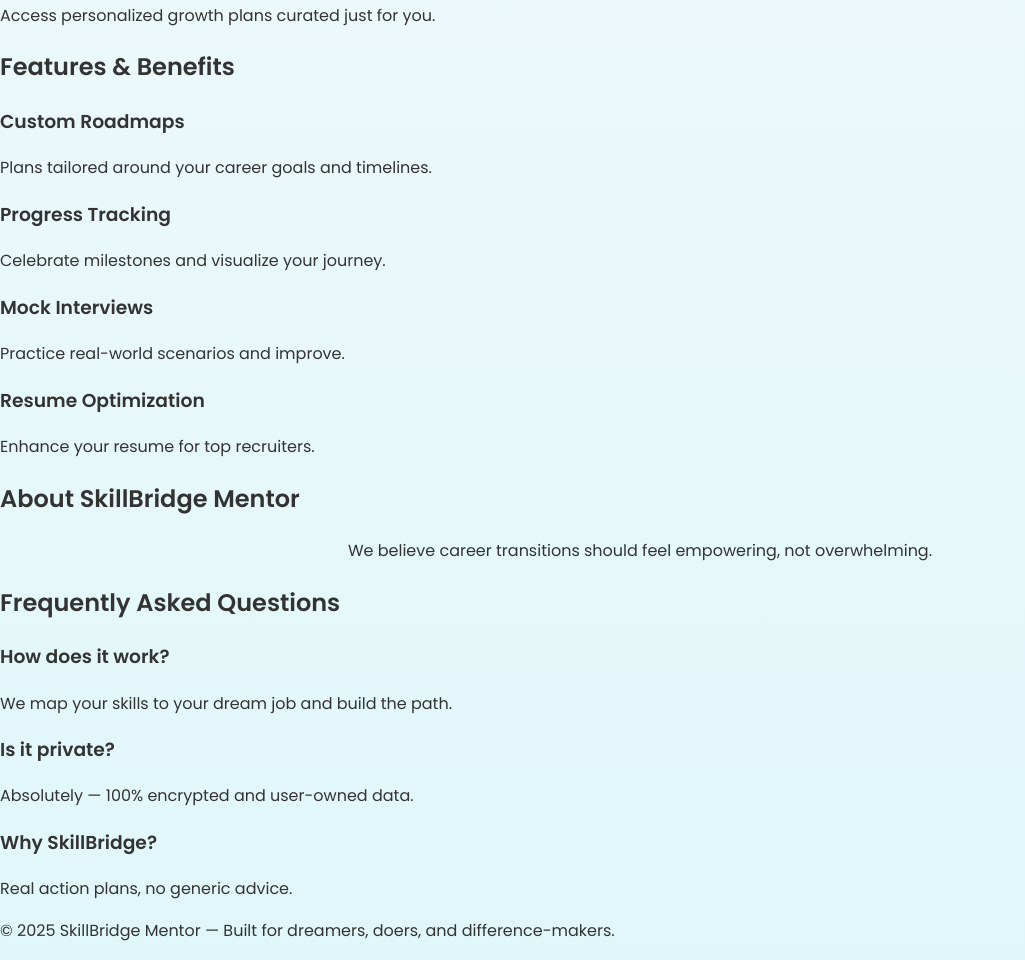
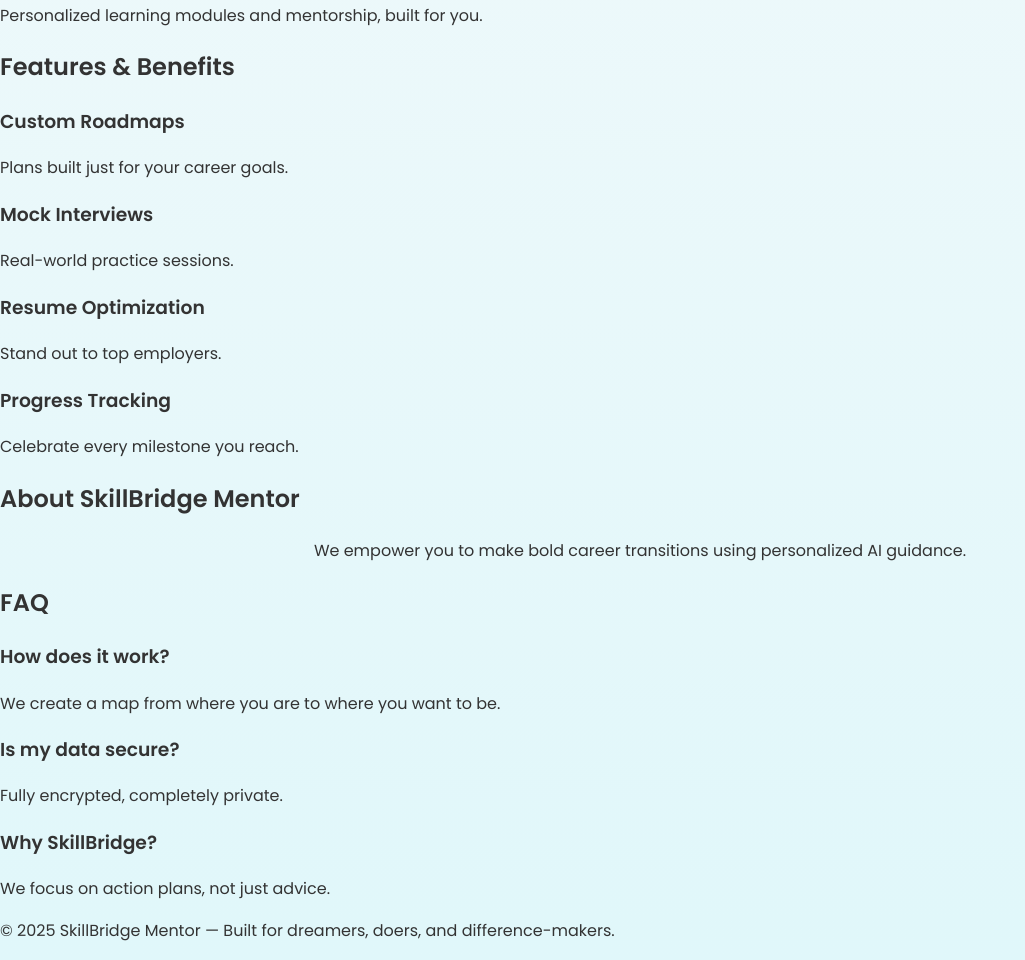
Before and after one commit to jimspi/skillbridge_mentor, a plain HTML site: page index.html in a window 1280 px wide. Shown: the part 1041-2001 px from the top of the page, without its empty margins (0-1025 px from the left). Drawn offline with Linux system fonts and the light colour scheme.

Commit message:
Update index.html

```diff
--- a/index.html
+++ b/index.html
@@ -1,34 +1,35 @@
-
 <!DOCTYPE html>
 <html lang="en">
 <head>
-<meta charset="UTF-8">
-<meta name="viewport" content="width=device-width, initial-scale=1">
-<title>SkillBridge Mentor</title>
-<link href="https://fonts.googleapis.com/css2?family=Poppins:wght@400;600&display=swap" rel="stylesheet">
-<link rel="stylesheet" href="css/style.css">
+  <meta charset="UTF-8">
+  <meta name="viewport" content="width=device-width, initial-scale=1">
+  <title>SkillBridge Mentor</title>
+  <link href="https://fonts.googleapis.com/css2?family=Poppins:wght@400;600&display=swap" rel="stylesheet">
+  <link rel="stylesheet" href="css/style.css">
 </head>
 <body>
+
 <nav>
   <a href="#how-it-works">How It Works</a>
   <a href="#features-benefits">Features</a>
   <a href="#about">About</a>
   <a href="#faq">FAQ</a>
 </nav>
+
 <header>
   <h1>Bridge Your Skills to Your Dream Career</h1>
   <p>Unlock your full potential with a personalized roadmap built just for YOU.</p>
   <a href="#how-it-works" class="cta-button">Get Started</a>
 </header>
 
-<!-- Sections -->
 <section id="how-it-works">
   <h2>How It Works</h2>
   <div class="features">
-    <div class="feature" onclick="showStep('step1')"><h3>Input Your Info</h3><p>Share your role, career goals, and skills. We'll handle the rest.</p></div>
-    <div class="feature" onclick="showStep('step2')"><h3>Skill Gap Analysis</h3><p>We pinpoint the exact skills you need to upgrade for your dream job.</p></div>
-    <div class="feature" onclick="showStep('step3')"><h3>Follow Your Learning Path</h3><p>Get a customized growth roadmap and start building now.</p></div>
+    <div class="feature" onclick="showStep('step1')"><h3>Input Your Info</h3><p>Share your role, career goals, and skills.</p></div>
+    <div class="feature" onclick="showStep('step2')"><h3>Skill Gap Analysis</h3><p>Find out the skills you need to level up.</p></div>
+    <div class="feature" onclick="showStep('step3')"><h3>Follow Your Path</h3><p>Start your customized learning journey.</p></div>
   </div>
+
   <div id="step1" class="how-step">
     <h3>Step 1: Input Your Info</h3>
     <form id="userInfoForm" onsubmit="event.preventDefault(); showStep('step2');">
@@ -42,40 +43,43 @@
       <button type="submit" class="cta-button">Submit Info</button>
     </form>
   </div>
+
   <div id="step2" class="how-step"></div>
+
   <div id="step3" class="how-step">
     <h3>Step 3: Follow Your Learning Path</h3>
-    <p>Access personalized growth plans curated just for you.</p>
+    <p>Personalized learning modules and mentorship, built for you.</p>
   </div>
 </section>
 
 <section id="features-benefits">
   <h2>Features & Benefits</h2>
   <div class="features">
-    <div class="feature"><h3>Custom Roadmaps</h3><p>Plans tailored around your career goals and timelines.</p></div>
-    <div class="feature"><h3>Progress Tracking</h3><p>Celebrate milestones and visualize your journey.</p></div>
-    <div class="feature"><h3>Mock Interviews</h3><p>Practice real-world scenarios and improve.</p></div>
-    <div class="feature"><h3>Resume Optimization</h3><p>Enhance your resume for top recruiters.</p></div>
+    <div class="feature"><h3>Custom Roadmaps</h3><p>Plans built just for your career goals.</p></div>
+    <div class="feature"><h3>Mock Interviews</h3><p>Real-world practice sessions.</p></div>
+    <div class="feature"><h3>Resume Optimization</h3><p>Stand out to top employers.</p></div>
+    <div class="feature"><h3>Progress Tracking</h3><p>Celebrate every milestone you reach.</p></div>
   </div>
 </section>
 
 <section id="about">
   <h2>About SkillBridge Mentor</h2>
-  <p style="text-align:center;max-width:700px;margin:auto;">We believe career transitions should feel empowering, not overwhelming.</p>
+  <p style="text-align:center;max-width:700px;margin:auto;">We empower you to make bold career transitions using personalized AI guidance.</p>
 </section>
 
 <section id="faq">
-  <h2>Frequently Asked Questions</h2>
+  <h2>FAQ</h2>
   <div class="features">
-    <div class="feature"><h3>How does it work?</h3><p>We map your skills to your dream job and build the path.</p></div>
-    <div class="feature"><h3>Is it private?</h3><p>Absolutely — 100% encrypted and user-owned data.</p></div>
-    <div class="feature"><h3>Why SkillBridge?</h3><p>Real action plans, no generic advice.</p></div>
+    <div class="feature"><h3>How does it work?</h3><p>We create a map from where you are to where you want to be.</p></div>
+    <div class="feature"><h3>Is my data secure?</h3><p>Fully encrypted, completely private.</p></div>
+    <div class="feature"><h3>Why SkillBridge?</h3><p>We focus on action plans, not just advice.</p></div>
   </div>
 </section>
 
 <footer>
   <p>© 2025 SkillBridge Mentor — Built for dreamers, doers, and difference-makers.</p>
 </footer>
+
 <script src="js/script.js" defer></script>
 </body>
 </html>
```
